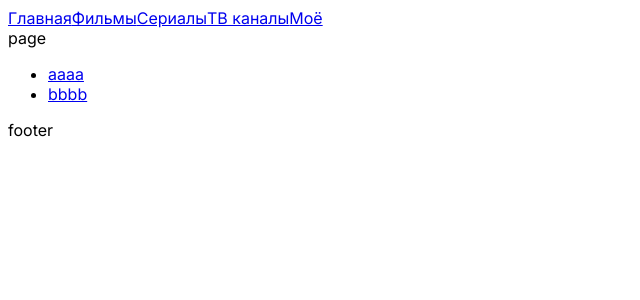
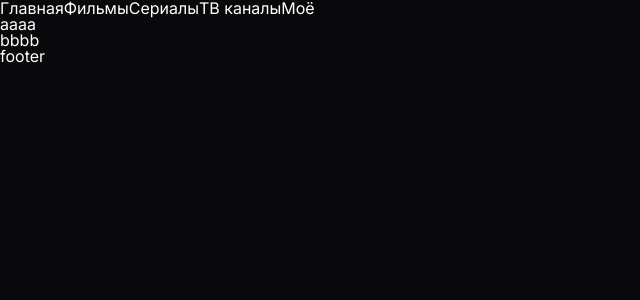
Before and after one commit to galibibr/tvoe-live-task, a Next.js app: page / in a window 1280 px wide. Shown: the top 300 px of the page, without its empty margins (0-640 px from the left). Built offline with nearby package versions, Linux system fonts and the light colour scheme.

Commit message:
normalize styles

```diff
--- a/app/layout.tsx
+++ b/app/layout.tsx
@@ -17,7 +17,7 @@ export default function RootLayout({
    children: React.ReactNode;
 }>) {
    return (
-      <html lang="ru">
+      <html lang="ru" >
          <body className={inter.className}>
             <TheHeader />
             <main>{children}</main>
--- a/app/page.tsx
+++ b/app/page.tsx
@@ -6,7 +6,6 @@ import { Movie_T } from "@/types/types";
 export default function Home() {
    return (
       <main className={styles.main}>
-         page
          <ul>
             {movies.map((movie: Movie_T) => {
                return (
--- a/styles/globals.scss
+++ b/styles/globals.scss
@@ -0,0 +1,49 @@
+* {
+   padding: 0;
+   margin: 0;
+   border: 0;
+   box-sizing: border-box;
+   font-size: 100%;
+   font: inherit;
+   vertical-align: baseline;
+}
+
+// :focus {
+//    outline: 0;
+// }
+body {
+   line-height: 1;
+}
+
+a {
+   color: #fff;
+   text-decoration: none;
+}
+
+ol,
+ul {
+   list-style: none;
+}
+
+blockquote,
+q {
+   quotes: none;
+}
+
+blockquote:before,
+blockquote:after,
+q:before,
+q:after {
+   content: "";
+   content: none;
+}
+
+table {
+   border-collapse: collapse;
+   border-spacing: 0;
+}
+
+html {
+   background-color: #09090c;
+   color: #fff;
+}
```
Also changed, not shown: components/TheHeader.tsx (+9 -7 lines).
